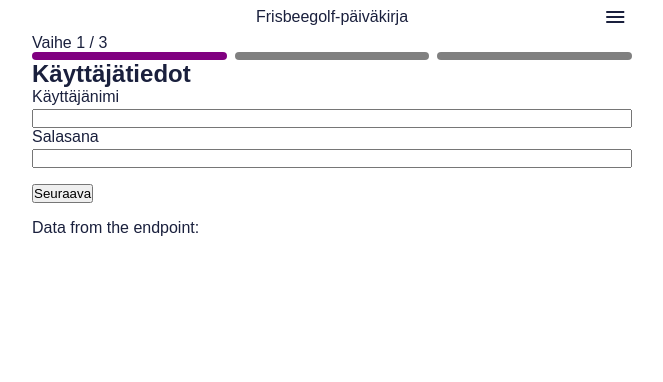
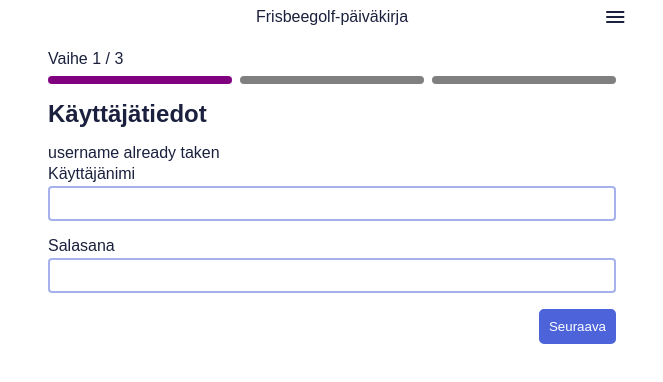
Before and after one commit to PJM178/disc-golf-tracker-quarkus, a Next.js app in the folder client/: page /dashboard/register in a window 1280 px wide. Shown: the top 382 px of the page, without its empty margins (308-971 px from the left). Built offline with nearby package versions, Linux system fonts and the light colour scheme.

Commit message:
form styling, debounce hook

```diff
--- a/client/src/app/dashboard/components/RegisterForm.module.css
+++ b/client/src/app/dashboard/components/RegisterForm.module.css
@@ -1,4 +1,4 @@
-.step-tracker--container {
+.step-tracker--step-container {
   display: flex;
   justify-content: space-evenly;
   gap: 0.5rem;
@@ -10,3 +10,9 @@
   background-color: grey;
   border-radius: 9999px;
 }
+
+.step-tracker--container {
+  display: flex;
+  gap: 0.5rem;
+  flex-direction: column;
+}
--- a/client/src/app/dashboard/components/RegisterForm.tsx
+++ b/client/src/app/dashboard/components/RegisterForm.tsx
@@ -1,8 +1,11 @@
 "use client"
 
-import { useState } from "react";
+import { useEffect, useRef, useState } from "react";
 import styles from "./RegisterForm.module.css";
 import { useRouter } from "next/navigation";
+import TextField from "@/components/Inputs";
+import { Button } from "@/components/Buttons";
+import useDebounce from "@/app/hooks/useDebounce";
 
 
 interface CurrentStep {
@@ -16,12 +19,14 @@ interface StepTrackerProps {
 
 const StepTracker = ({ currentStep }: StepTrackerProps) => {
   return (
-    <div>
+    <div
+      className={styles["step-tracker--container"]}
+    >
       <div>
         <span>Vaihe </span><span>{currentStep.step} / {currentStep.maxStep}</span>
       </div>
       <div
-        className={styles["step-tracker--container"]}
+        className={styles["step-tracker--step-container"]}
       >
         {Array.from({ length: currentStep.maxStep }, (_, i) => i + 1).map((step, index) => (
           <div
@@ -39,10 +44,22 @@ const RegisterForm = () => {
   const router = useRouter();
   const [currentStep, setCurrentStep] = useState<CurrentStep>({ step: 1, maxStep: 3 });
   const [username, setUsername] = useState<string>("");
+  const { debouncedValue } = useDebounce(username, 5000);
   const [password, setPassword] = useState<string>("");
   const [firstName, setFirstName] = useState<string>("");
   const [lastName, setLastName] = useState<string>("");
-  const [data, setData] = useState<Record<string, string> | null>(null);
+  const [usernameTakenError, setUsernameTakenError] = useState("");
+
+  // Check using debounced value if the username is taken
+  useEffect(() => {
+    if (Math.random() > 0.5) {
+      setUsernameTakenError("username already taken");
+
+    } else {
+      setUsernameTakenError("");
+
+    }
+  }, [debouncedValue]);
 
   const handleSubmit = async (e: React.MouseEvent<HTMLButtonElement, MouseEvent>) => {
     e.preventDefault();
@@ -67,7 +84,6 @@ const RegisterForm = () => {
       if (res.ok) {
         const data: Record<string, string> = await res.json();
 
-        setData(data);
         console.log(data);
 
         // setTimeout(() => {
@@ -82,39 +98,45 @@ const RegisterForm = () => {
   const handleButtons = (currentStep: CurrentStep) => {
     if (currentStep.step === currentStep.maxStep) {
       return (
-        <div>
-          <button
+        <>
+          <Button
+            variant="secondary"
             type="button"
             onClick={() => setCurrentStep((prevValue) => ({ ...prevValue, step: prevValue.step - 1 }))}
           >
             <span>Edellinen</span>
-          </button>
-          <button
+          </Button>
+          <Button
+            className="form--buttons-forward"
+            variant="primary"
             type="button"
             onClick={handleSubmit}
           >
             <span>Rekisteröidy</span>
-          </button>
-        </div>
+          </Button>
+        </>
       );
     }
 
     return (
-      <div>
+      <>
         {currentStep.step !== 1 &&
-          <button
+          <Button
+            variant="secondary"
             type="button"
             onClick={() => setCurrentStep((prevValue) => ({ ...prevValue, step: prevValue.step - 1 }))}
           >
             <span>Edellinen</span>
-          </button>}
-        <button
+          </Button>}
+        <Button
+          className="form--buttons-forward"
+          variant="primary"
           type="button"
           onClick={() => setCurrentStep((prevValue) => ({ ...prevValue, step: prevValue.step + 1 }))}
         >
           <span>Seuraava</span>
-        </button>
-      </div>
+        </Button>
+      </>
     )
   }
 
@@ -122,17 +144,19 @@ const RegisterForm = () => {
     switch (currentStep) {
       case 1:
         return (
-          <div>
+          <>
             <h2><span>Käyttäjätiedot</span></h2>
             <div
               className="form-field"
             >
+              {usernameTakenError}
               <label
                 htmlFor="username"
               >
                 Käyttäjänimi
               </label>
-              <input
+              <TextField
+                variant="outlined"
                 name="username"
                 id="username"
                 value={username}
@@ -147,7 +171,8 @@ const RegisterForm = () => {
               >
                 Salasana
               </label>
-              <input
+              <TextField
+                variant="outlined"
                 name="password"
                 id="password"
                 type="password"
@@ -155,11 +180,11 @@ const RegisterForm = () => {
                 onChange={(e) => setPassword(e.target.value)}
               />
             </div>
-          </div>
+          </>
         );
       case 2:
         return (
-          <div>
+          <>
             <h2><span>Henkilötiedot</span></h2>
             <div
               className="form-field"
@@ -169,7 +194,8 @@ const RegisterForm = () => {
               >
                 Etunimi
               </label>
-              <input
+              <TextField
+                variant="outlined"
                 name="first-name"
                 id="first-name"
                 value={firstName}
@@ -184,18 +210,19 @@ const RegisterForm = () => {
               >
                 Sukunimi
               </label>
-              <input
+              <TextField
+                variant="outlined"
                 name="last-name"
                 id="last-name"
                 value={lastName}
                 onChange={(e) => setLastName(e.target.value)}
               />
             </div>
-          </div>
+          </>
         );
       case 3:
         return (
-          <div>
+          <>
             <h2><span>Yhteenveto</span></h2>
             <h3><span>Käyttäjätiedot</span></h3>
             <div>
@@ -206,7 +233,7 @@ const RegisterForm = () => {
               <div>{firstName}</div>
               <div>{lastName}</div>
             </div>
-          </div>
+          </>
         );
       default:
         return null;
@@ -215,30 +242,22 @@ const RegisterForm = () => {
 
   return (
     <div>
-      <StepTracker
-        currentStep={currentStep}
-      />
+
       <form
         className="form"
       >
-        {handleCurrentStep(currentStep.step)}
-        {handleButtons(currentStep)}
-        <div>
-          <div>
-            Data from the endpoint:
-          </div>
-          <div>
-            {data && !data.length && Object.entries(data).map(([k, v], index) => (
-              <div key={index}>{k}{v}</div>
-            ))}
-            {data && data.length && (data as unknown as Record<string, string>[]).map((r, index) => {
-              const [k, v] = Object.entries(r);
-
-              return (
-                <div key={index}>{k}{v}</div>
-              );
-            })}
-          </div>
+        <StepTracker
+          currentStep={currentStep}
+        />
+        <div
+          className="form--content"
+        >
+          {handleCurrentStep(currentStep.step)}
+        </div>
+        <div
+          className="form--buttons"
+        >
+          {handleButtons(currentStep)}
         </div>
       </form>
     </div>
--- a/client/src/app/globals.css
+++ b/client/src/app/globals.css
@@ -286,6 +286,22 @@ header {
   display: flex;
   flex-direction: column;
   gap: 1rem;
+  padding: 1rem;
+}
+
+.form--content {
+  display: flex;
+  flex-direction: column;
+  gap: 1rem;
+}
+
+.form--buttons {
+  display: flex;
+  gap: 1rem;
+}
+
+.form--buttons-forward {
+  margin-left: auto;
 }
 
 .form-field {
--- /dev/null
+++ b/client/src/app/hooks/useDebounce.ts
@@ -0,0 +1,26 @@
+import { useState, useEffect, useRef } from "react";
+
+const useDebounce = (value: string, timer: number) => {
+  const [debouncedValue, setDebouncedValue] = useState("");
+  const timeoutRef = useRef<NodeJS.Timeout>(null);
+
+  useEffect(() => {
+    if (timeoutRef.current) {
+      clearTimeout(timeoutRef.current);
+    }
+
+    timeoutRef.current = setTimeout(() => {
+      setDebouncedValue(value);
+    }, timer)
+
+    return () => {
+      if (timeoutRef.current) {
+        clearTimeout(timeoutRef.current);
+      }
+    };
+  }, [value, timer]);
+
+  return { debouncedValue };
+};
+
+export default useDebounce;
--- a/client/src/components/Buttons.tsx
+++ b/client/src/components/Buttons.tsx
@@ -35,7 +35,7 @@ export const Button = (props: ButtonProps) => {
 
   return (
     <button
-      className={`${styles["button--base"]} ${buttonStyles[variant]}`.trim()}
+      className={`${className} ${styles["button--base"]} ${buttonStyles[variant]}`.trim()}
       disabled={disabled}
       {...rest}
     >
```
